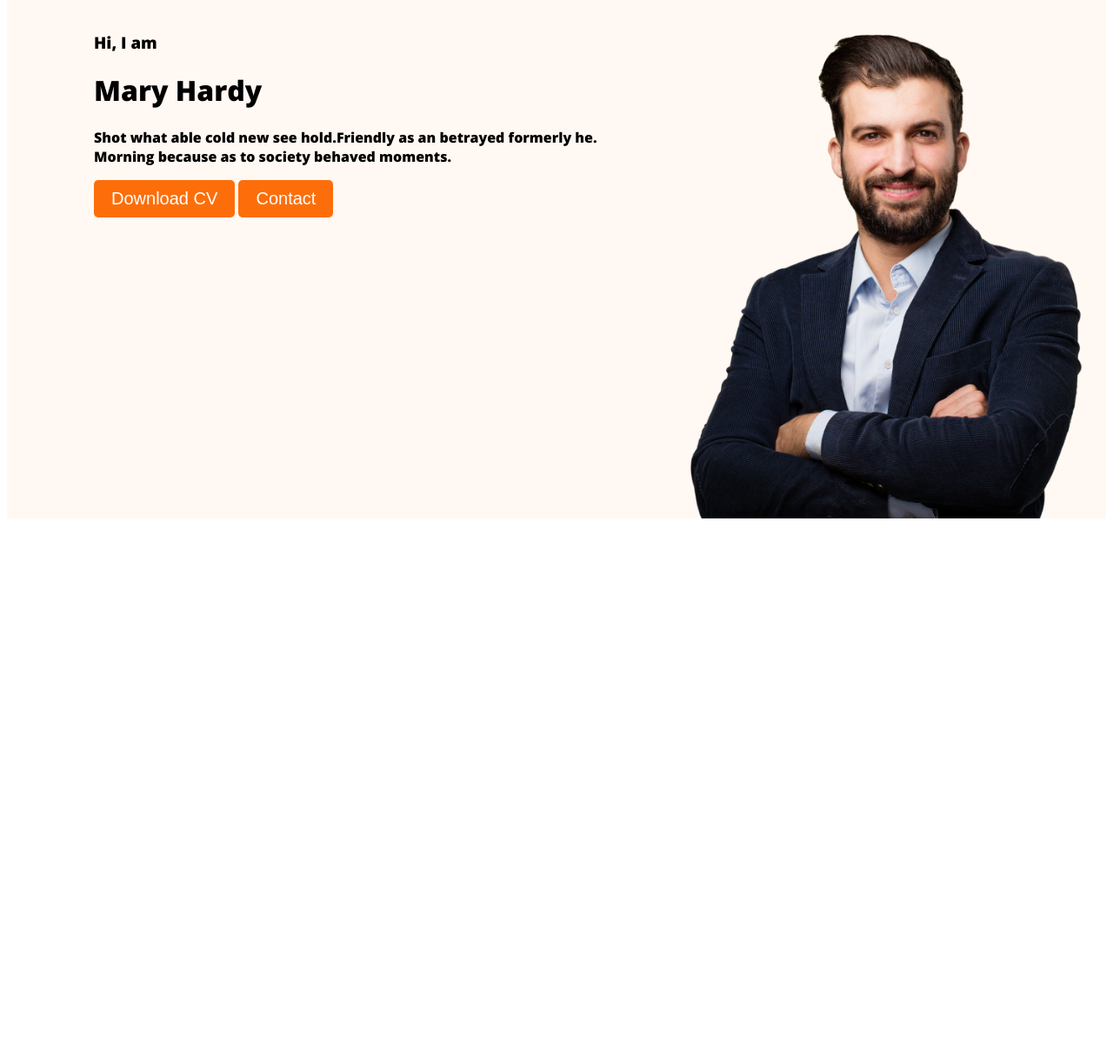
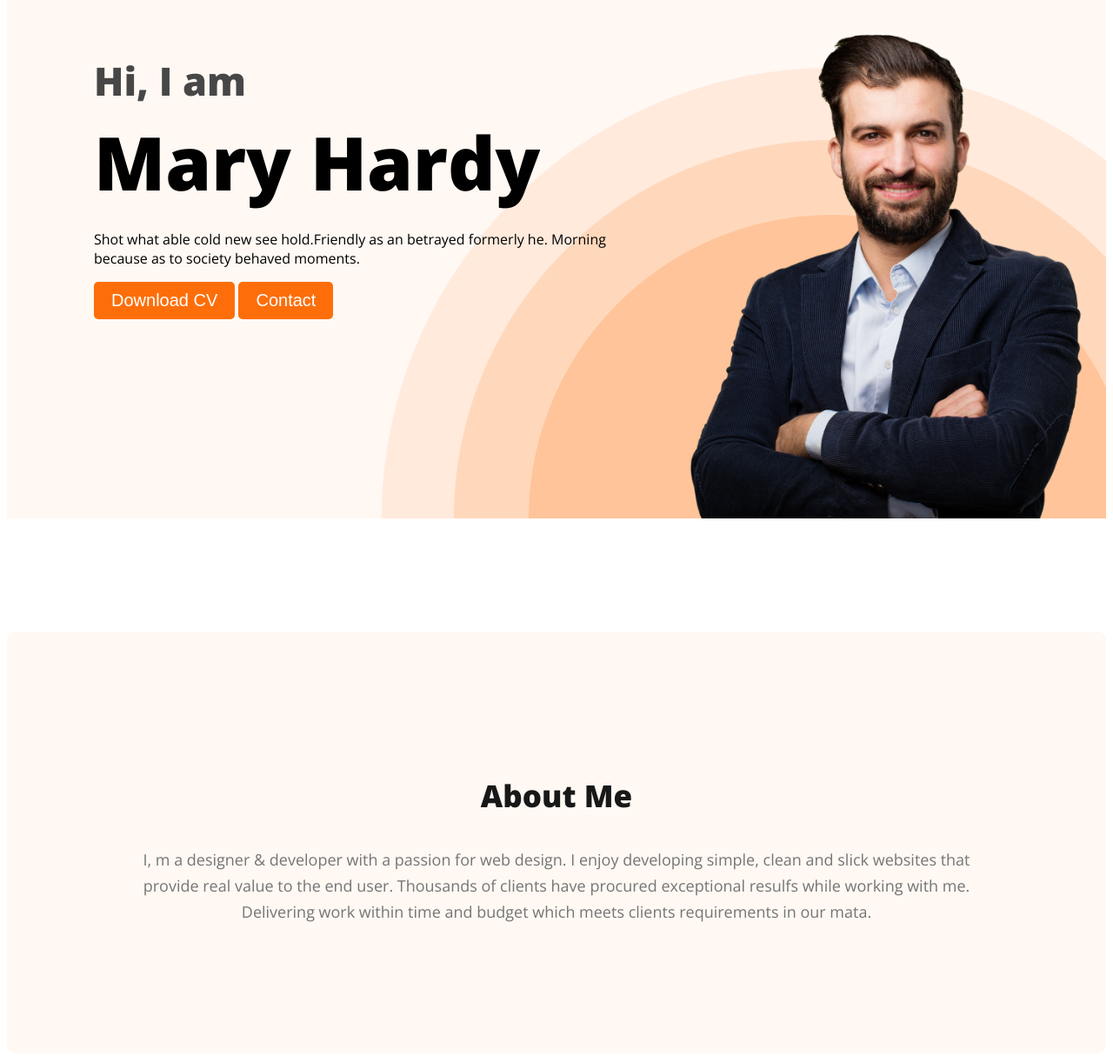
Before and after one commit to Jahidhasan06/web-devoloper, a plain HTML site: page index.html in a window 1280 px wide. Shown: the part 162-1376 px from the top of the page at 87% size. Before the commit the page ends 800 px from the top, so only its background shows below. Drawn offline with nearby package versions, Linux system fonts and the light colour scheme.

Commit message:
commited to add about style

```diff
--- a/index.html
+++ b/index.html
@@ -8,6 +8,10 @@
     <link rel="preconnect" href="https://fonts.googleapis.com">
     <link rel="preconnect" href="https://fonts.gstatic.com" crossorigin>
     <link href="https://fonts.googleapis.com/css2?family=Open+Sans:wght@800&display=swap" rel="stylesheet">
+
+    <link rel="preconnect" href="https://fonts.googleapis.com">
+<link rel="preconnect" href="https://fonts.gstatic.com" crossorigin>
+<link href="https://fonts.googleapis.com/css2?family=Open+Sans&display=swap" rel="stylesheet">
 
     <link rel="stylesheet" href="style/web.css">
 </head>
@@ -27,11 +31,16 @@
         <p>Shot what able cold new see hold.Friendly as an betrayed formerly he. Morning because as to society behaved moments.</p>
         <button class="btn-primary"> Download CV</button>
         <button class="btn-primary">Contact</button>
-    </div>
+</div>
     <img class="pp" src="images/hardy.png" alt="">
 </div>
 </header>
-   <main></main>
+   <main>
+    <section class="About">
+        <h3 class="tittle-section">About Me</h3>
+        <p class="description-section">I, m a designer & developer with a passion for web design. I enjoy developing simple, clean and slick websites that provide real value to the end user. Thousands of clients have procured exceptional resulfs while working with me. Delivering work within time and budget which meets clients requirements in our mata.</p>
+    </section>
+   </main>
 <footer></footer>
 </body>
 </html>
--- a/style/web.css
+++ b/style/web.css
@@ -22,10 +22,41 @@ margin: 0 200px;}
  margin-right: 51px;}
  nav a{text-decoration: none;
 color:#474747}
-.header{background-color:#FFF8F3;;}
+.header{background-color:#FFF8F3;
+background-image:url("/images/header_bg.png") ;
+background-repeat:no-repeat;
+background-position: right bottom;}
 .banner{margin: 20px 20px 20px 100px;
-display:flex;}
+display:flex;
+}
+
+.banner{;
+display: flex;}
+
 .banner .pp{width: 500px;}
 
 .banner button{ box-sizing: content-box;
 padding-left: 20px;}
+.banner1st{font-size: 45px;
+color:var(--Dark-02, #474747);
+margin-bottom: 0px;}
+.banner2nd{font-size: 85px;
+  font-weight: 700;
+margin-top: 5px;
+margin-bottom: 20px;}
+.About{padding: 130px;
+  border-radius: 10px;
+  background: #FFF8F3;
+margin-top: 130px;
+margin-bottom: 130px;}
+
+.tittle-section{color: #181818;
+  text-align: center;
+  font-size: 35px;
+  font-weight: 700;}
+
+  .description-section{color: #757575;
+  text-align: center;
+  font-size: 18px;
+  font-weight: 400;
+  line-height: 30px}
```
